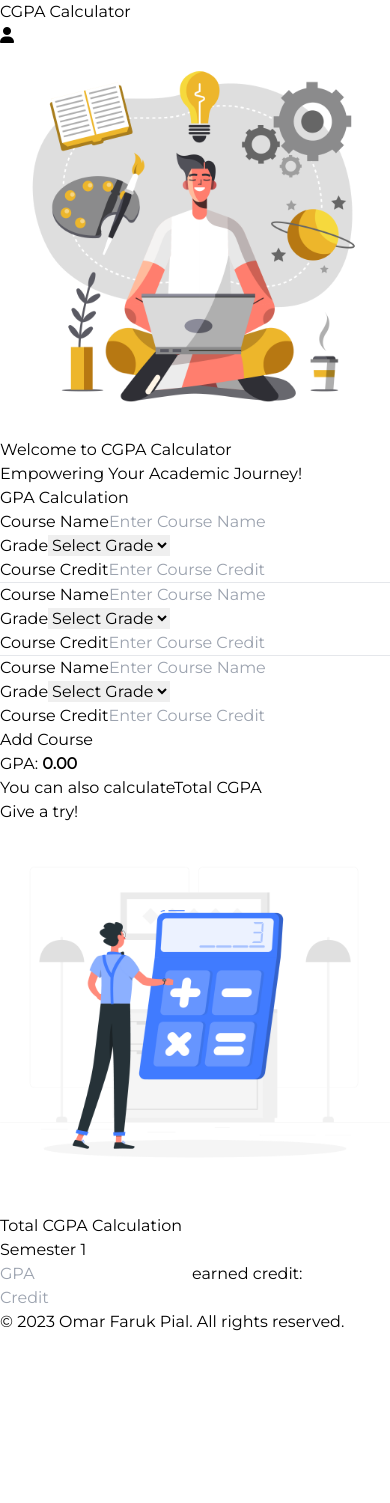
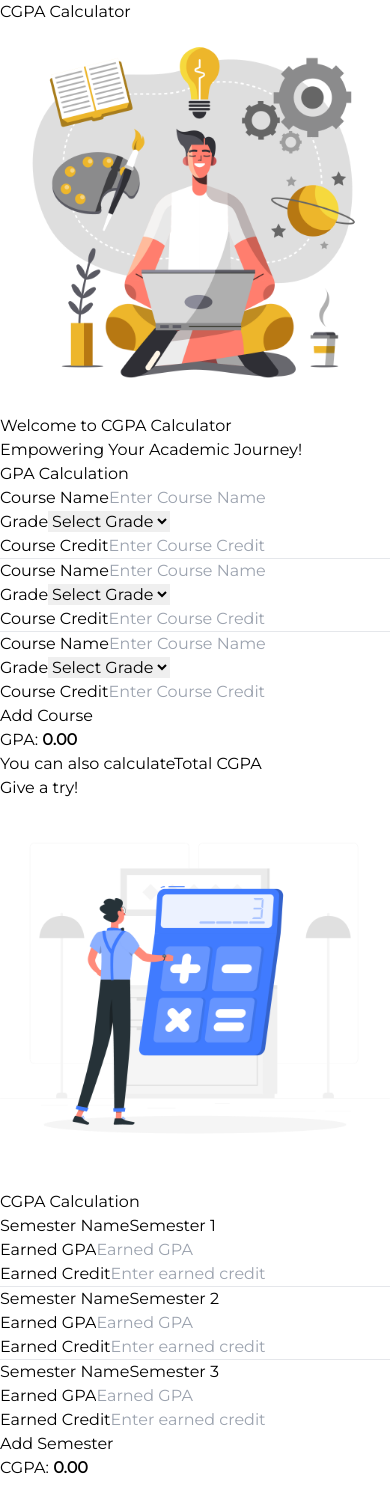
Before and after one commit to omarfarukpial/cgpa-react-laravel, a React (Vite) app in the folder client/: page / in a window 390 px wide. Shown: the top 1503 px of the page. Before the commit the page ends 1334 px from the top, so only its background shows below. Built offline with nearby package versions, Linux system fonts and the light colour scheme.

Commit message:
Semester form and support added!

```diff
--- a/client/src/components/CgpaForm.jsx
+++ b/client/src/components/CgpaForm.jsx
@@ -1,16 +1,108 @@
-import Semesterinput from "./Semesterinput";
+import React, { useState, useEffect } from 'react';
+import SemesterInput from './Semesterinput';
+
+export default function CgpaForm() {
+  const initialSemesters = [
+    { semesterName: 'Semester 1', earnedCredit: '', earnedGpa: '' },
+    { semesterName: 'Semester 2', earnedCredit: '', earnedGpa: '' },
+    { semesterName: 'Semester 3', earnedCredit: '', earnedGpa: '' },
+  ];
+  const [semesters, setSemesters] = useState(initialSemesters);
+  const [showRemoveSemesterButton, setShowRemoveSemesterButton] = useState(false);
+  const [tcgpa, setTCGPA] = useState('0.00');
 
 
-export default function CgpaForm() {
+
+  useEffect(() => {
+    const calcTCGPA = () => {
+      let totalCredits = 0;
+      let weightedGPASum = 0;
+
+      semesters.forEach((semester) => {
+        const earnedCredit = parseFloat(semester.earnedCredit);
+        const earnedGpa = parseFloat(semester.earnedGpa);
+
+        if (!isNaN(earnedCredit) && !isNaN(earnedGpa)) {
+          totalCredits += earnedCredit;
+          weightedGPASum += earnedCredit * earnedGpa;
+        }
+      });
+
+      const calculatedTCGPA = (weightedGPASum / totalCredits);
+      return calculatedTCGPA;
+    };
+
+    setTCGPA(calcTCGPA().toFixed(2));
+    setShowRemoveSemesterButton(semesters.length > 3);
+  }, [semesters]);
+
+
+
+
+
+  const handleAddSemester = () => {
+    const nextSemesterNumber = semesters.length + 1;
+    const nextSemesterName = `Semester ${nextSemesterNumber}`;
+    setSemesters(prevSemesters => [...prevSemesters, { semesterName: nextSemesterName, earnedCredit: '', earnedGpa: '' }]);
+  };
+
+  const handleRemoveSemester = () => {
+    if (semesters.length > 3) {
+      setSemesters(prevSemesters => prevSemesters.slice(0, -1));
+    }
+  };
+
+  const handleChangeSemester = (index, fieldName, value) => {
+    const updatedSemesters = [...semesters];
+    updatedSemesters[index][fieldName] = value;
+    setSemesters(updatedSemesters);
+  };
+
+
   return (
     <>
+        <div className=' bg-slate-200 text-center p-4 text-xl font-extrabold mt-8 md:text-3xl'>
+            CGPA Calculation
+        </div>
 
-        <div className=' bg-slate-200 text-center p-4 text-xl font-extrabold mt-8 md:text-3xl'>
-            Total CGPA Calculation
+        <div className="container mx-auto my-2 p-6 bg-gray-100 rounded-lg">
+            <div className="flex flex-col gap-6">
+            {semesters.map((semester, index) => (
+                <React.Fragment key={index}>
+
+                    <SemesterInput
+                    semesterName={semester.semesterName}
+                    earnedCredit={semester.earnedCredit}
+                    earnedGpa={semester.earnedGpa}
+                    onCourseChange={(fieldName, value) => handleChangeSemester(index, fieldName, value)}
+                    />
+                    {index !== semesters.length - 1 && <hr className="border-t-2 border-gray-300" />}
+                </React.Fragment>
+                ))}
+            </div>
+            <button
+                className="px-4 py-2 mt-6 mr-4 bg-slate-800 text-white rounded-md hover:bg-slate-900 focus:outline-none"
+                onClick={handleAddSemester}
+            >
+                Add Semester
+            </button>
+
+            {/* "Remove Course" Button (Show only when courses.length > 3) */}
+            {showRemoveSemesterButton && (
+                <button
+                className="px-4 py-2 my-2 bg-red-500 text-white rounded-md hover:bg-red-600 focus:outline-none"
+                onClick={handleRemoveSemester}
+                >
+                Remove
+                </button>
+            )}
+
+            {/* CGPA Display */}
+            <div className="my-4 text-3xl">
+                CGPA: <strong>  {isNaN(tcgpa) ? '0.00' : tcgpa} </strong>
+            </div>
         </div>
-        <div className="container mx-auto my-2 p-6 bg-gray-100 rounded-lg">
-            <Semesterinput/>
-        </div>
+
 
     </>
   )
--- a/client/src/components/GpaForm.jsx
+++ b/client/src/components/GpaForm.jsx
@@ -66,10 +66,10 @@ export default function GpaForm() {
 
         <div className="container mx-auto my-2 p-6 bg-gray-100 rounded-lg">
             <div className="flex flex-col gap-6">
-                {/* Render Courseinput components based on courses */}
+
                 {courses.map((course, index) => (
                 <React.Fragment key={index}>
-                    {/* Course Input */}
+
                     <Courseinput
                     courseName={course.courseName}
                     credit={course.credit}
--- /dev/null
+++ b/client/src/components/Hero3.jsx
@@ -0,0 +1,22 @@
+import maintenanceIcon from '../assets/MaintenanceIcon.svg';
+export default function Hero3() {
+  return (
+    <div className="max-w-full min-h-screen flex flex-col md:flex-row">
+
+        <div className="select-none flex-1 flex items-center justify-center">
+            <img src={maintenanceIcon} alt="Illustration" onContextMenu={(e) => e.preventDefault()}/>
+        </div>
+
+        <div className="select-none flex-1 flex flex-col items-center justify-center">
+            <div className='select-none text-xl py-2  md:text-4xl font-extrabold'>
+                If you face any issue,<span className='italic text-orange-500'> <a href="https://www.linkedin.com/in/omar-faruk-pial-9b5437156/">Click here!</a></span>
+            </div>
+            <div className='select-none text-sm py-2 animate-pulse text-slate-700  md:text-2xl font-extrabold'>
+                Good bye!
+            </div>
+        </div>
+
+
+    </div>
+  )
+}
--- a/client/src/components/Navbar.jsx
+++ b/client/src/components/Navbar.jsx
@@ -1,13 +1,8 @@
 export default function Navbar() {
+
   return (
     <nav className="nav px-4 md:px-8 py-4 bg-slate-800  flex justify-between items-center rounded-lg">
-
         <a href={"/"}><div className="text-white text-xl md:text-2xl font-bold">CGPA Calculator</div></a>
-        <div className="text-white">
-          {/* <a  href="">GPA Calculator</a>
-          <a href="">CGPA Calculator</a> */}
-          <i className="fa-solid fa-user text-2xl"></i>
-        </div>
     </nav>
   )
 }
--- a/client/src/components/Semesterinput.jsx
+++ b/client/src/components/Semesterinput.jsx
@@ -1,59 +1,63 @@
-import { useState } from 'react';
-
-const SemesterForm = () => {
-  // State variables to store input values
-  const [semester1GPA, setSemester1GPA] = useState('');
-  const [semester1Credit, setSemester1Credit] = useState('');
-
-  // Add more state variables and corresponding setters for additional semesters if needed.
-
-  // Function to handle input changes for Semester 1
-  const handleSemester1Change = (e) => {
+import PropTypes from 'prop-types';
+const SemesterInput = ({ semesterName, earnedCredit, earnedGpa, onCourseChange }) => {
+  const handleInputChange = (e) => {
     const { name, value } = e.target;
-    if (name === 'semester1GPA') {
-      setSemester1GPA(value);
-    } else if (name === 'semester1Credit') {
-      setSemester1Credit(value);
-    }
+    onCourseChange(name, value);
   };
 
+  return (
+    <>
+      <div className="my-4 flex flex-col sm:flex-row justify-between gap-4">
+        <div className="w-full sm:w-1/3 relative">
+          <label htmlFor="semesterName" className="block font-medium mb-1">Semester Name</label>
+          <input
+            type="text"
+            id="semesterName"
+            name="semesterName"
+            className="w-full border rounded-md py-2 px-4 focus:outline-none focus:ring-2 focus:ring-blue-600"
+            value={semesterName}
+            onChange={handleInputChange}
+            readOnly
+          />
+        </div>
 
 
-  // Add more handle change functions for additional semesters if needed.
-
-  return (
-    <div className="my-4 flex flex-col sm:flex-row justify-between gap-4">
-      {/* Semester 1 */}
-      <div className="w-full sm:w-1/3 relative">
-        <span className="font-medium">Semester 1</span>
-        <div className="flex items-center">
+        <div className="w-full sm:w-1/3 relative">
+          <label htmlFor="earnedGpa" className="block font-medium mb-1">Earned GPA</label>
           <input
             type="number"
-            id="semester1GPA"
-            name="semester1GPA"
-            className="w-20 mr-2 border rounded-md py-2 px-4 focus:outline-none focus:ring-2 focus:ring-blue-600"
-            value={semester1GPA}
-            onChange={handleSemester1Change}
-            placeholder="GPA"
+            id="earnedGpa"
+            name="earnedGpa"
+            className="w-full border rounded-md py-2 px-4 focus:outline-none focus:ring-2 focus:ring-blue-600"
+            value={earnedGpa}
+            onChange={handleInputChange}
+            placeholder="Earned GPA"
           />
-          <span>earned credit:</span>
+        </div>
+
+
+        <div className="w-full sm:w-1/3 relative">
+          <label htmlFor="earnedCredit" className="block font-medium mb-1">Earned Credit</label>
           <input
             type="number"
-            id="semester1Credit"
-            name="semester1Credit"
-            className="w-20 ml-2 border rounded-md py-2 px-4 focus:outline-none focus:ring-2 focus:ring-blue-600"
-            value={semester1Credit}
-            onChange={handleSemester1Change}
-            placeholder="Credit"
+            id="earnedCredit"
+            name="earnedCredit"
+            className="w-full border rounded-md py-2 px-4 focus:outline-none focus:ring-2 focus:ring-blue-600"
+            value={earnedCredit}
+            onChange={handleInputChange}
+            placeholder="Enter earned credit"
           />
         </div>
       </div>
-
-
-
-      {/* Add more semesters here */}
-    </div>
+    </>
   );
 };
 
-export default SemesterForm;
+SemesterInput.propTypes = {
+  semesterName: PropTypes.string.isRequired,
+  earnedCredit: PropTypes.string.isRequired,
+  earnedGpa: PropTypes.string.isRequired,
+  onCourseChange: PropTypes.func.isRequired,
+};
+
+export default SemesterInput;
--- a/client/src/components/pages/Home.jsx
+++ b/client/src/components/pages/Home.jsx
@@ -1,5 +1,6 @@
 import Hero1 from "../Hero1";
 import Hero2 from "../Hero2";
+import Hero3 from "../Hero3";
 import GpaForm from "../GpaForm";
 import CgpaForm from "../CgpaForm";
 
@@ -10,6 +11,7 @@ export default function Home() {
             <GpaForm/>
             <Hero2/>
             <CgpaForm/>
+            <Hero3/>
     </>
 
   )
--- a/client/vite.config.js
+++ b/client/vite.config.js
@@ -4,7 +4,5 @@ import react from '@vitejs/plugin-react-swc'
 // https://vitejs.dev/config/
 export default defineConfig({
   plugins: [react()],
-  server: {
-    host: '192.168.0.105', // Replace this with your local IP address
-  },
+
 })
```
Also changed, not shown: client/src/assets/MaintenanceIcon.svg (added).
